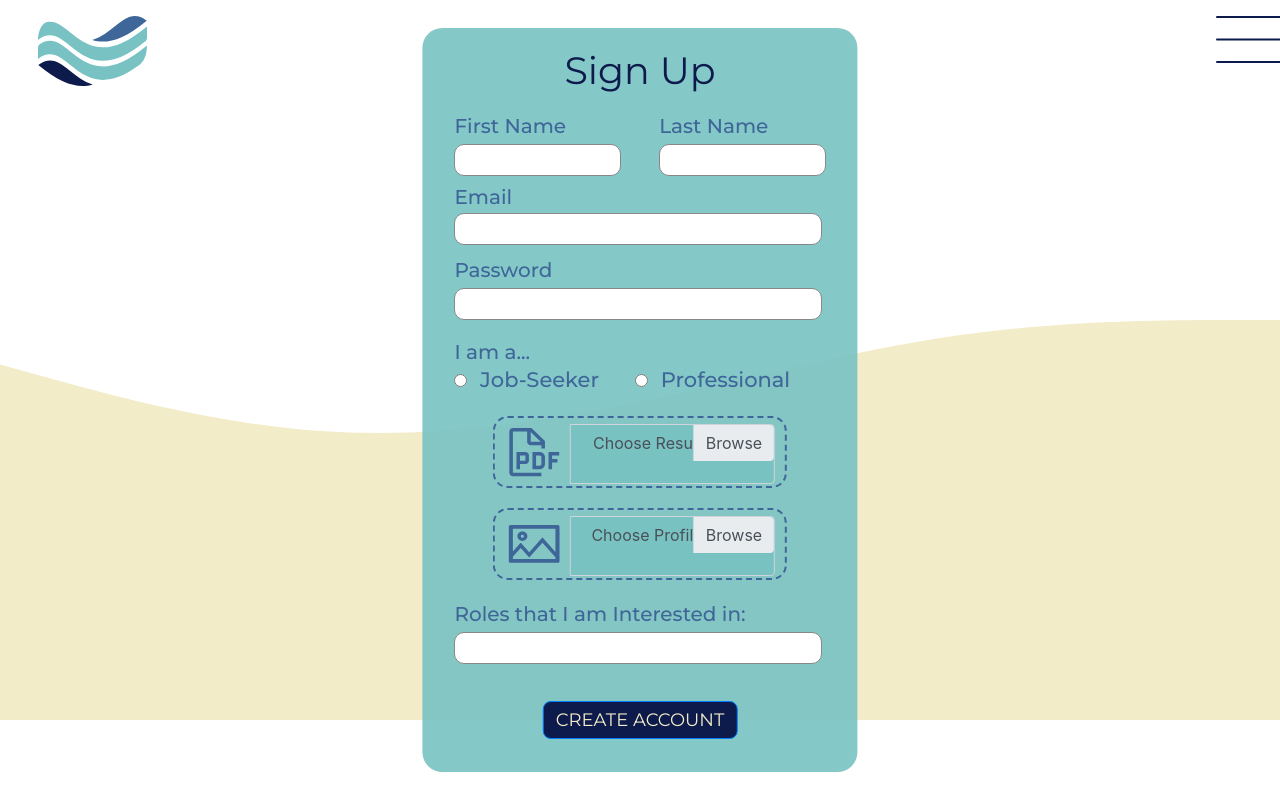
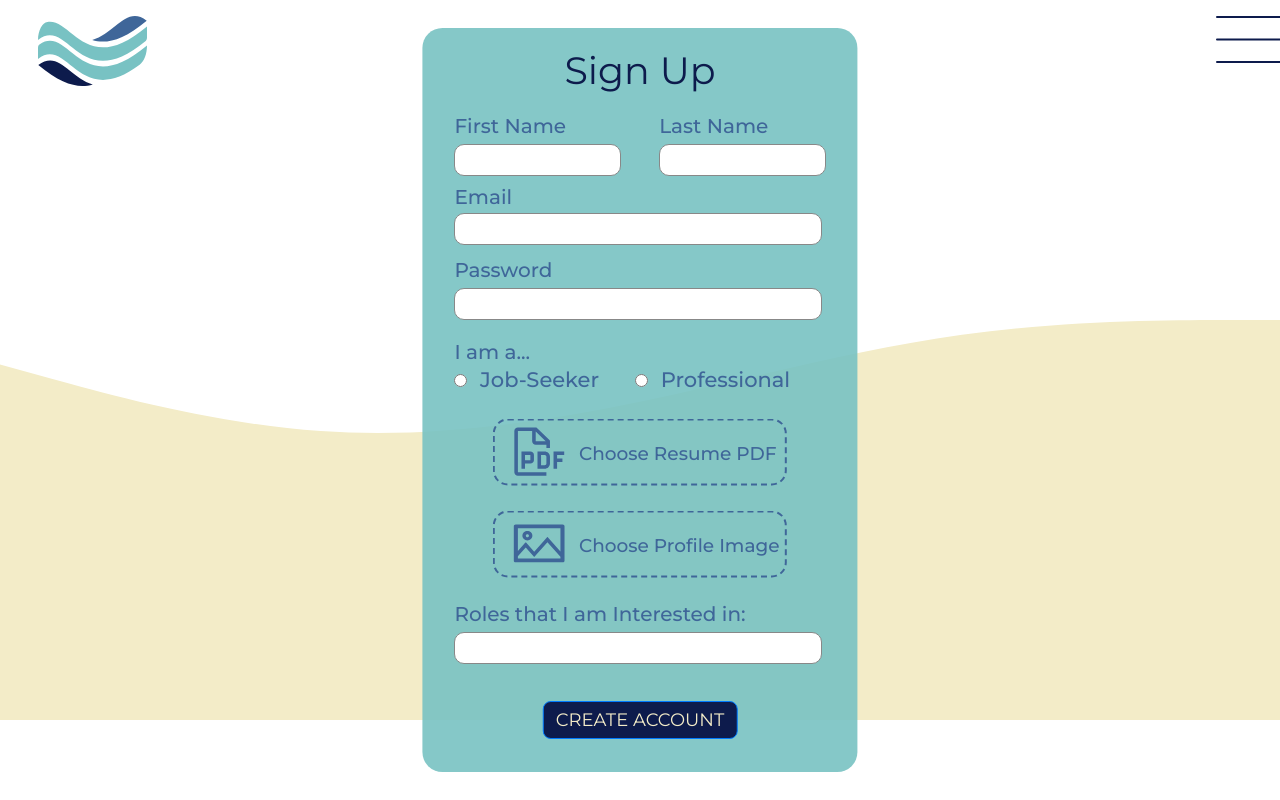
Before and after one commit to annavillena/resDeck, a React (Create React App) app in the folder client/: page /Home in a window 1280 px wide. Built offline with nearby package versions, Linux system fonts and the light colour scheme.

Commit message:
Perfected file upload "buttons"

```diff
--- a/client/src/components/FileUpload.css
+++ b/client/src/components/FileUpload.css
@@ -4,5 +4,27 @@
 
 .custom-file-label{
     height: 60px;
-    background: rgba(120, 194, 195, 0.9);
+    opacity: 0;
 }
+
+.txt{
+    position: absolute;
+    top: 28%;
+    left: 29%;
+
+    font-family: Montserrat;
+    font-style: normal;
+    font-weight: 500;
+    font-size: 18.5px;
+    line-height: 29px;
+    display: flex;
+    align-items: center;
+
+    color: #3F6699;
+}
+
+.icon{
+    position: absolute;
+    top: 5%;
+    left: 5%;
+}
--- a/client/src/components/IMGUpload.js
+++ b/client/src/components/IMGUpload.js
@@ -50,20 +50,24 @@ const IMGUpload = (props) => {
   }
 
   return (
+    <>
+        <h1 className='txt'>
+            {filename}
+        </h1>
+        <span className='icon'>
+          {icon}
+        </span>
     <Fragment>
       {/* {message ? <Message msg={message} /> : null} */}
         <div className="input-group">
-          <div className="input-group-prepend">
-            {icon}
-          </div>
           <div className='custom-file'>
+
             <input type='file' className='custom-file-input' id='customFile' onChange={onChange} accept="image/*"/>
-            <label className='custom-file-label'>
-              {filename}
-            </label>
+
           </div>
         </div>
     </Fragment>
+    </>
   );
 };
 
--- a/client/src/components/PDFUpload.js
+++ b/client/src/components/PDFUpload.js
@@ -53,12 +53,16 @@ const PDFUpload = (props) => {
   }
 
   return (
+    <>
+        <h1 className='txt'>
+            {filename}
+        </h1>
+        <span className='icon'>
+          {icon}
+        </span>
     <Fragment>
       {/* {message ? <Message msg={message} /> : null} */}
         <div className="input-group">
-          <div className="input-group-prepend">
-            {icon}
-          </div>
           <div className='custom-file'>
             <input type='file' className='custom-file-input' id='customFile' onChange={onChange} accept="application/PDF"/>
             <label className='custom-file-label'>
@@ -78,6 +82,7 @@ const PDFUpload = (props) => {
       ) : null}
       */}
     </Fragment>
+    </>
   );
 };
 
--- a/client/src/components/SignIn.css
+++ b/client/src/components/SignIn.css
@@ -266,6 +266,7 @@
     -ms-transform: translate(-50%, -50%);
     transform: translate(-50%, -50%);
     width: 23vw;
+    height: 67px;
 
     border:#3F6699;
     border-width: 2px;
@@ -281,6 +282,7 @@
     -ms-transform: translate(-50%, -50%);
     transform: translate(-50%, -50%);
     width: 23vw;
+    height: 67px;
 
     border:#3F6699;
     border-width: 2px;
```
